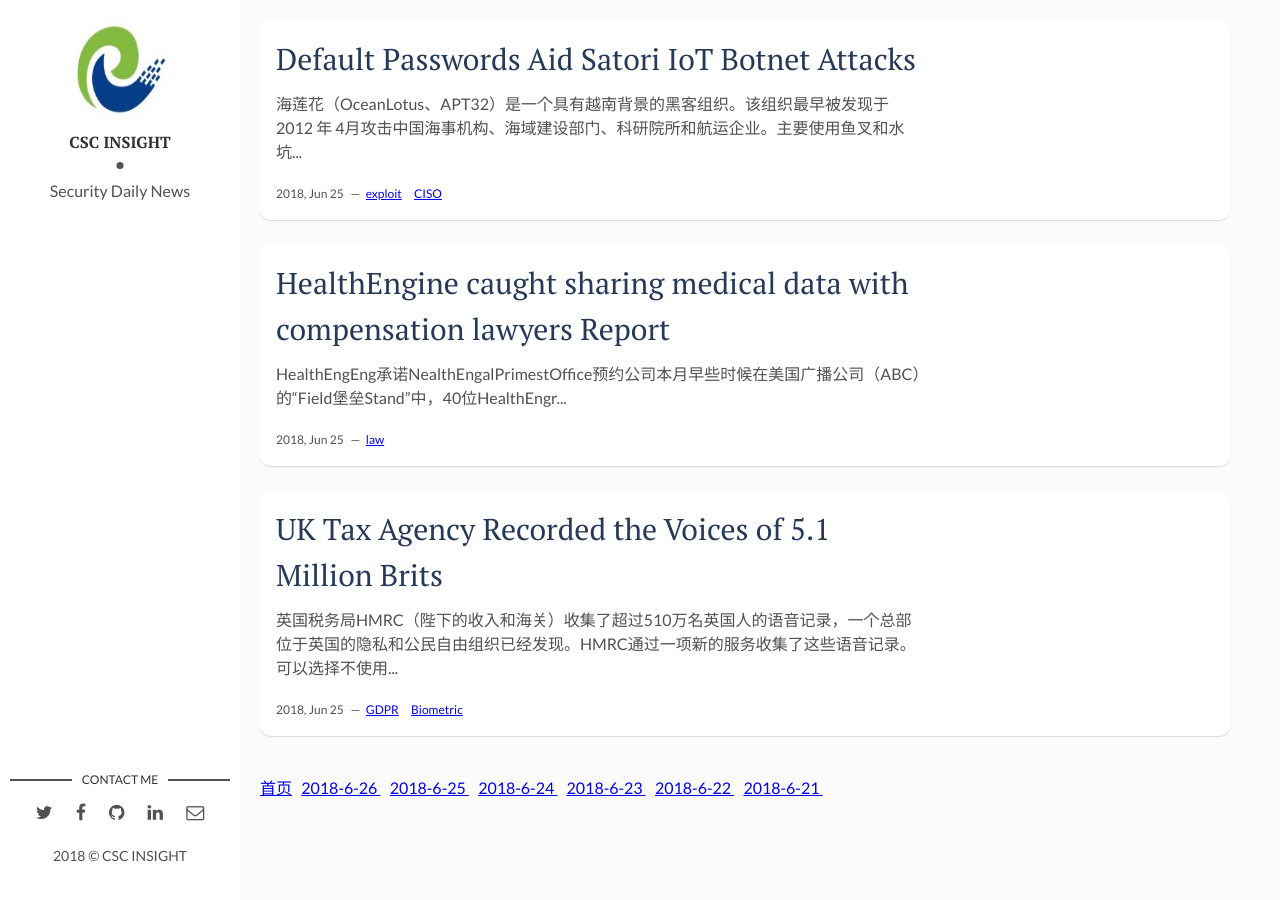
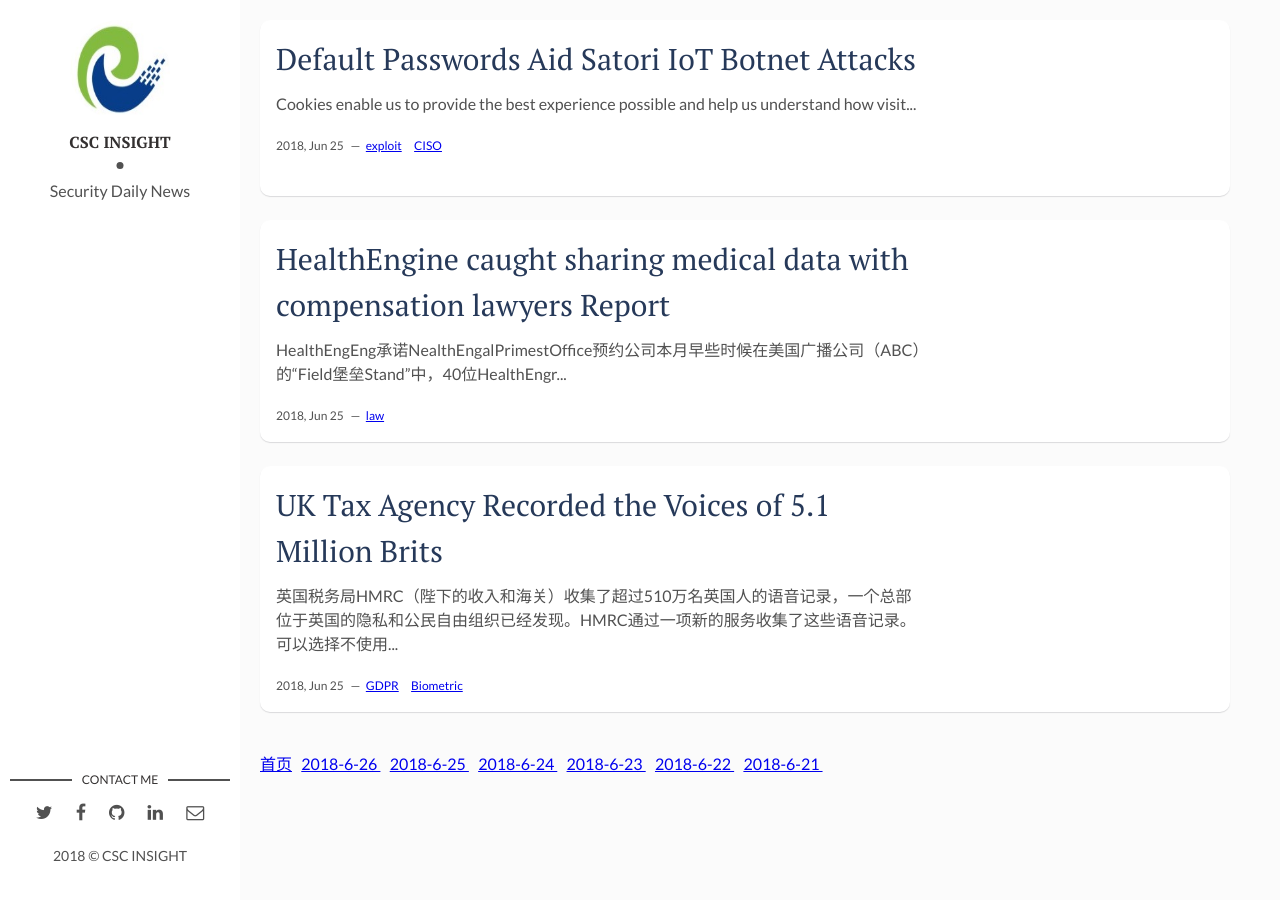
Before and after one commit to Marshalord/CSC005, a Jekyll site: the page built from passed_02.html, in a window 1280 px wide. Built offline with Jekyll 4.4.1, drawn with Linux system fonts in a browser that asks for light colours.

Commit message:
First pages commit

```diff
--- a/_posts/2018-06-25-0000001.markdown
+++ b/_posts/2018-06-25-0000001.markdown
@@ -5,7 +5,4 @@
 tourl: https://www.infosecurity-magazine.com:443/news/default-passwords-aid-satori-iot/
 tags: [exploit,CISO]
 ---
-海莲花（OceanLotus、APT32）是一个具有越南背景的黑客组织。该组织最早被发现于 2012 年 4月攻击中国海事机构、海域建设部门、科研院所和航运企业。主要使用鱼叉和水坑攻击方式，配合社工手段，利用特种木马进行符合越南国家利益的针对性窃密活动。
-
-
 Cookies enable us to provide the best experience possible and help us understand how visitors use our website. By browsing Infosecurity Magazine, you agree to our use of cookies.Researchers at�While Mirai was rampant two years ago, Satori was first discovered in late 2017 infecting more than 260,000 home routers within 12 hours, according to a Ashley Stephenson, CEO of Consumers using vulnerable routers can take preemptive steps by following the manufacturer�s instructions to disable remote administration, which Corero Network Security said reduces exploit surface. Yet experts want the industry to do more.Using the two analogies � a car manufacturer no longer issuing recalls and pharmacies continuing to distribute medicines deemed unsafe � Mukul Kumar, CISO and VP of cyber practice at�"We need a more formal update and �recall� mechanism in place," Kumar continued. "The end user in many cases doesn�t have the skill set or even the awareness to take action. Looking forward to the increasingly connected home � HVAC, security, lighting, etc. � the need for greater oversight is critical."In addition to default usernames and passwords, most IoT devices are shipped to consumers and enterprises with out-of-date, unsecure software that is never updated by manufacturers, said Chris Morales, head of security analytics at
```
